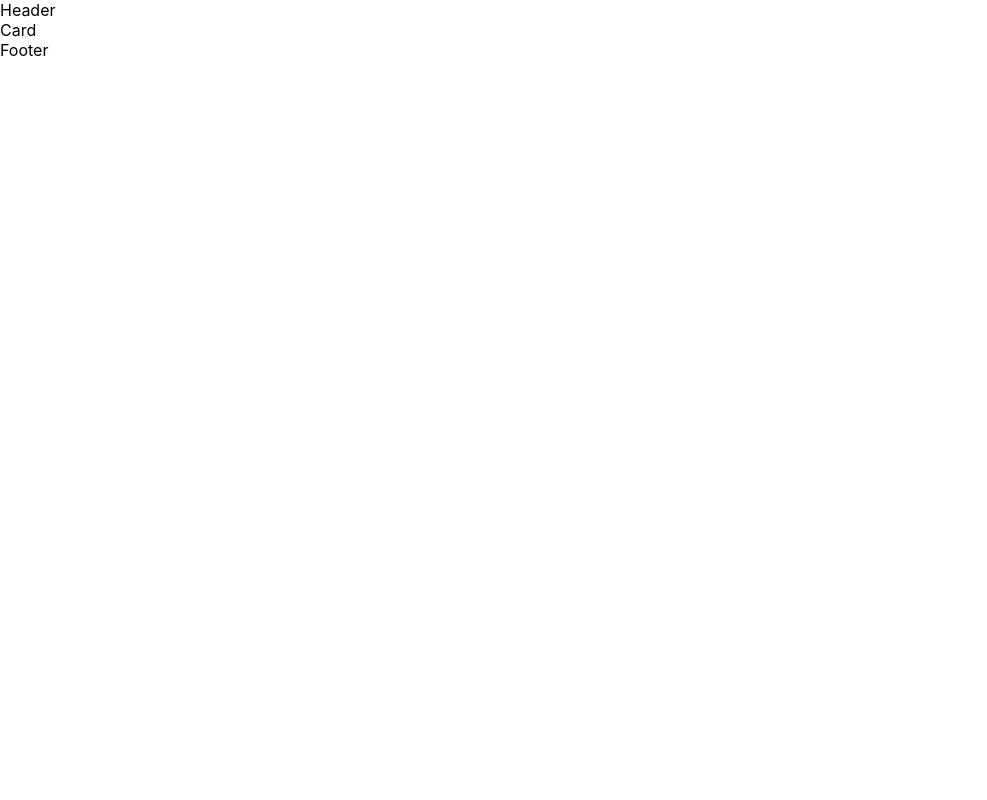
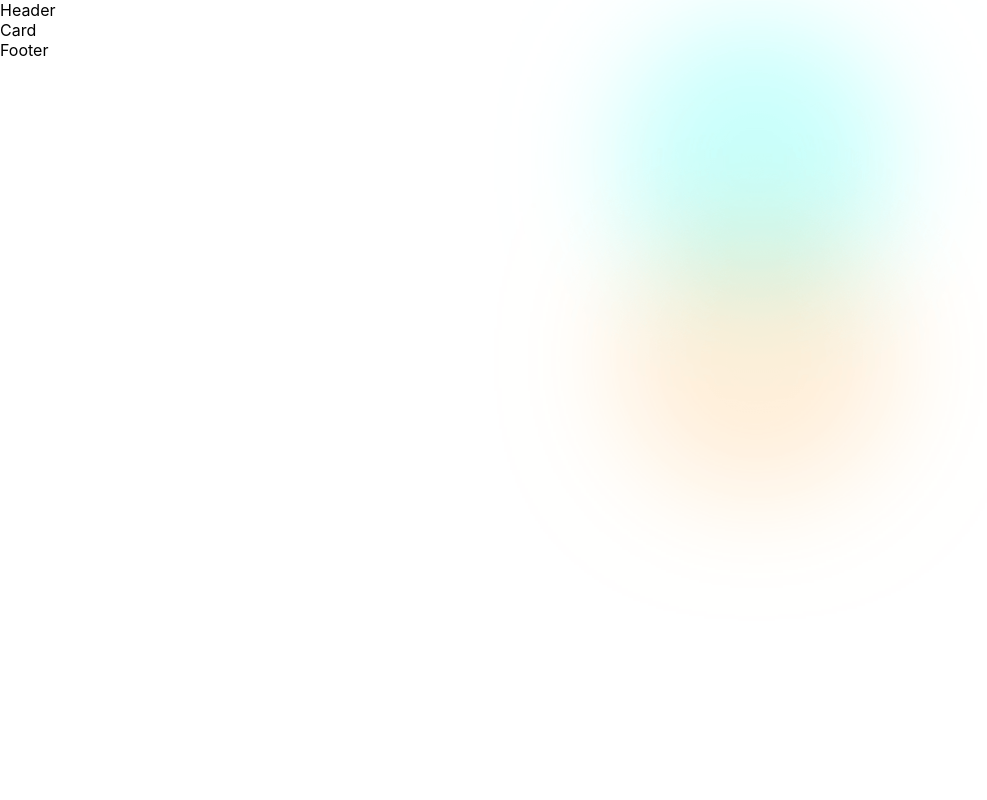
Before and after one commit to brunomoleta/equalizer-landing-page, a React (Create React App) app: page / in a window 1280 px wide. Shown: the top 800 px of the page, without its empty margins (0-987 px from the left). Built offline with nearby package versions, Linux system fonts and the light colour scheme.

Commit message:
update and try to deploy

```diff
--- a/src/components/Img/styles.ts
+++ b/src/components/Img/styles.ts
@@ -2,8 +2,16 @@ import styled from "styled-components";
 
 export const StyledImage = styled.img`
   //
-  position: absolute;
-  top: 50%;
-  left: 50%;
-  transfrom: translate(-50%, -90%);
+  position:absolute;
+  @media screen and (max-width:375px){
+  top:50%;
+  left:50%;
+  transform:translate(-30%,-68%);
+  }
+  @media screen and (min-width:375px){
+  top:50%;
+  left:50%;
+  transform:translate(-30%,-68%);
+
+  }
 `;
--- a/src/pages/LandingPage.tsx
+++ b/src/pages/LandingPage.tsx
@@ -15,7 +15,6 @@ export default class LandingPage extends Component {
         <Header />
         <Card />
         <Footer />
-        {/* <Header /> */}
         <Image urlImg={mobilePng} />
       </StyledLandingPage>
     );
--- a/src/pages/styles.ts
+++ b/src/pages/styles.ts
@@ -4,6 +4,5 @@ import { theme, font } from "../utilities";
 export const StyledLandingPage = styled.section<{ theme: typeof theme; $font: typeof font }>`
   width:100%;
   height:1954px;
-  position:absolute;
   overflow:hidden;
 `;
```
